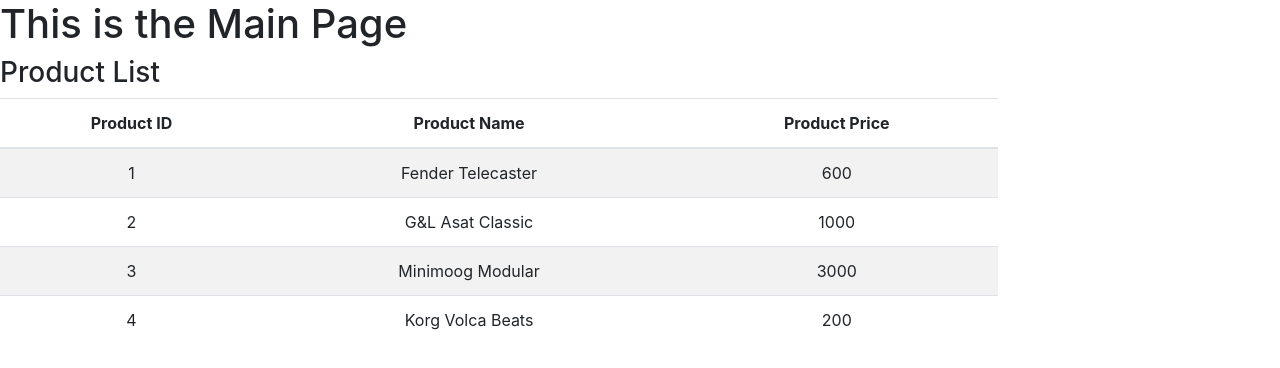
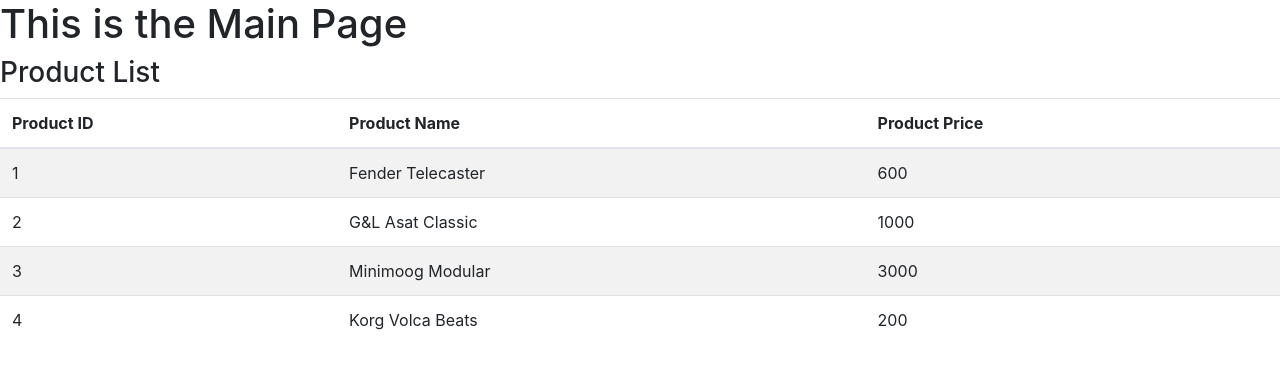
Before and after one commit to farhat97/angular-playground, an Angular app: page / in a window 1280 px wide. Shown: the top 368 px of the page. Built offline with nearby package versions, Linux system fonts and the light colour scheme.

Commit message:
Added products module and product list component

```diff
--- /dev/null
+++ b/src/app/products/productList.component.html
@@ -0,0 +1,18 @@
+<h3> Product List </h3>
+
+<table class="table table-striped" id="productsTable">
+    <thead>
+        <tr>
+            <th scope="col">Product ID</th>
+            <th scope="col">Product Name</th>
+            <th scope="col">Product Price</th>
+        </tr>
+    </thead>
+    <tbody>
+        <tr *ngFor="let product of productList" appHighlighter>
+            <td scope="row">{{ product.id }} </td>
+            <td scope="row">{{ product.productName }} </td>
+            <td scope="row">{{ product.productPrice }} </td>
+        </tr>
+    </tbody>
+</table>
--- /dev/null
+++ b/src/app/products/productList.component.ts
@@ -0,0 +1,16 @@
+import { Component, OnInit, Input } from '@angular/core';
+
+import { IProduct } from '../shared/interfaces';
+
+@Component({
+    selector: 'app-productList',
+    templateUrl: './productList.component.html'
+})
+
+export class ProductListComponent implements OnInit {
+
+    @Input() productList: IProduct[];
+
+    ngOnInit(): void { }
+
+}
--- a/src/app/products/products.component.html
+++ b/src/app/products/products.component.html
@@ -1,18 +1 @@
-<h3> Product List </h3>
-
-<table class="table table-striped" id="productsTable">
-    <thead>
-        <tr>
-            <th scope="col">Product ID</th>
-            <th scope="col">Product Name</th>
-            <th scope="col">Product Price</th>
-        </tr>
-    </thead>
-    <tbody>
-        <tr *ngFor="let product of productList" appHighlighter>
-            <td scope="row">{{ product.id }} </td>
-            <td scope="row">{{ product.productName }} </td>
-            <td scope="row">{{ product.productPrice }} </td>
-        </tr>
-    </tbody>
-</table>
+<app-productList [productList]="productList"></app-productList>
--- a/src/app/products/products.component.ts
+++ b/src/app/products/products.component.ts
@@ -7,6 +7,7 @@
   templateUrl: './products.component.html',
   styleUrls: ['./products.component.css']
 })
+
 export class ProductsComponent implements OnInit {
 
   productList: IProduct[] = [
```
Also changed, not shown: src/app/app.module.ts (+5 -5 lines), src/app/products/products.module.ts (added, +14 -0 lines).
